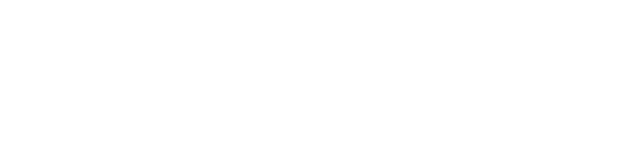
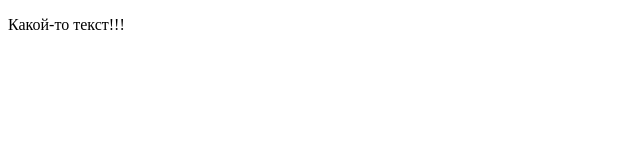
Before and after one commit to Philmc98/Project1, a plain HTML site: page index.html in a window 1280 px wide. Shown: the whole page, without its empty margins (0-640 px from the left). Drawn offline with Linux system fonts and the light colour scheme.

Commit message:
добавлен тег p

```diff
--- a/index.html
+++ b/index.html
@@ -7,6 +7,6 @@
     <title>Document</title>
 </head>
 <body>
-
+    <p>Какой-то текст!!!</p>
 </body>
 </html>
```
